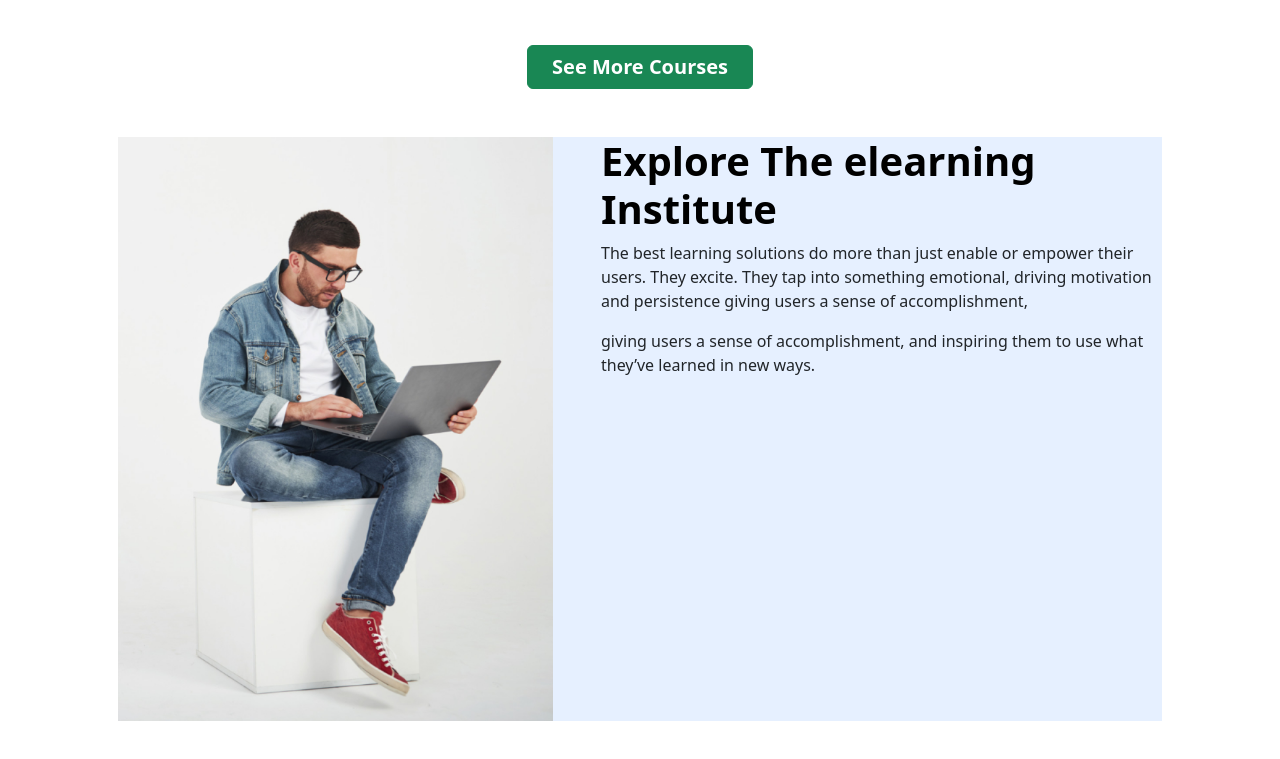
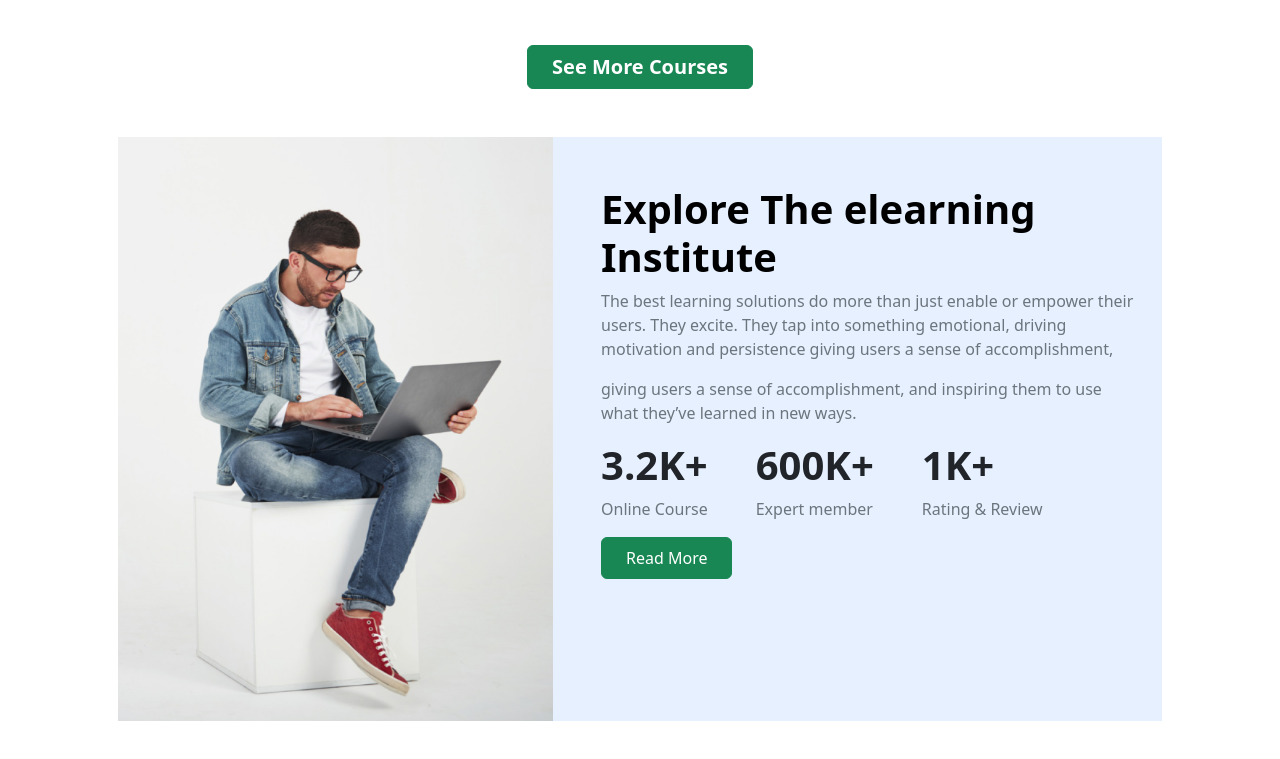
Before and after one commit to Shakhawat2/Assignment-03, a plain HTML site: page index.html in a window 1280 px wide. Shown: the part 1647-2406 px from the top of the page. Drawn offline with nearby package versions, Linux system fonts and the light colour scheme.

Commit message:
Explore learning institute

```diff
--- a/index.html
+++ b/index.html
@@ -208,23 +208,34 @@
         </section>
         <!-- ***** Explore Institue ***** -->
         <section class="container mt-lg-5 mt-md-3 mt-sm-2 mb-lg-5 mb-md-3 mb-sm-2">
-            <div class="mt-lg-5">
+            <div class="mt-lg-5 mt-md-5 mt-sm-5 mt-5">
               <div class="container px-4 ">
-                <div class="row g-0">
+                <div class="row g-0 ">
                   <div class="col-lg-5 col-md-5 col-sm-12">
-                      <img src="images/working.png" class="img-fluid" alt="">
+                      <img src="images/working.png" class="img-fluid h-100" alt="">
                   </div>
                   <div class="col-lg-7 col-md-7 col-sm-12 bg-primary bg-opacity-10">
-                    <div class="ps-lg-5">
+                    <div class="ps-lg-5 ps-md-4 ps-sm-3  py-lg-5 py-md-4 py-sm-3 p-4">
                       <h1 class="fw-bolder text-black">Explore The elearning <br>
                         Institute</h1>
-                      <p>The best learning solutions do more than just enable or empower their users. They excite. They tap into something emotional, driving motivation and persistence giving users a sense of accomplishment,</p>
-                       <p></p>giving users a sense of accomplishment, and inspiring them to use what they’ve learned in new ways. </p>
-                       <div>
-                        <div></div>
-                        <div></div>
-                        <div></div>
+                      <p class="text-secondary">The best learning solutions do more than just enable or empower their users. They excite. They tap into something emotional, driving motivation and persistence giving users a sense of accomplishment,</p>
+                       <p class="text-secondary">giving users a sense of accomplishment, and inspiring them to use what they’ve learned in new ways. </p>
+                       <div class="d-flex ">
+                        <div >
+                          <h1 class="fw-bold ">3.2K+</h1>
+                          <p class="text-secondary">Online Course</p>
+                        </div>
+                        <div class="ms-lg-5">
+                          <h1 class="fw-bold ">600K+</h1>
+                          <p class="text-secondary">Expert member</p>
+                        </div>
+                        <div class="ms-lg-5">
+                          <h1 class="fw-bold ">1K+</h1>
+                          <p class="text-secondary">Rating & Review</p>
+                        </div>
+
                        </div>
+                       <button class="btn btn-success px-4 py-2">Read More</button>
                     </div>
                   </div>
                 </div>
```
Also changed, not shown: css/style.css (line endings or trailing spaces).
